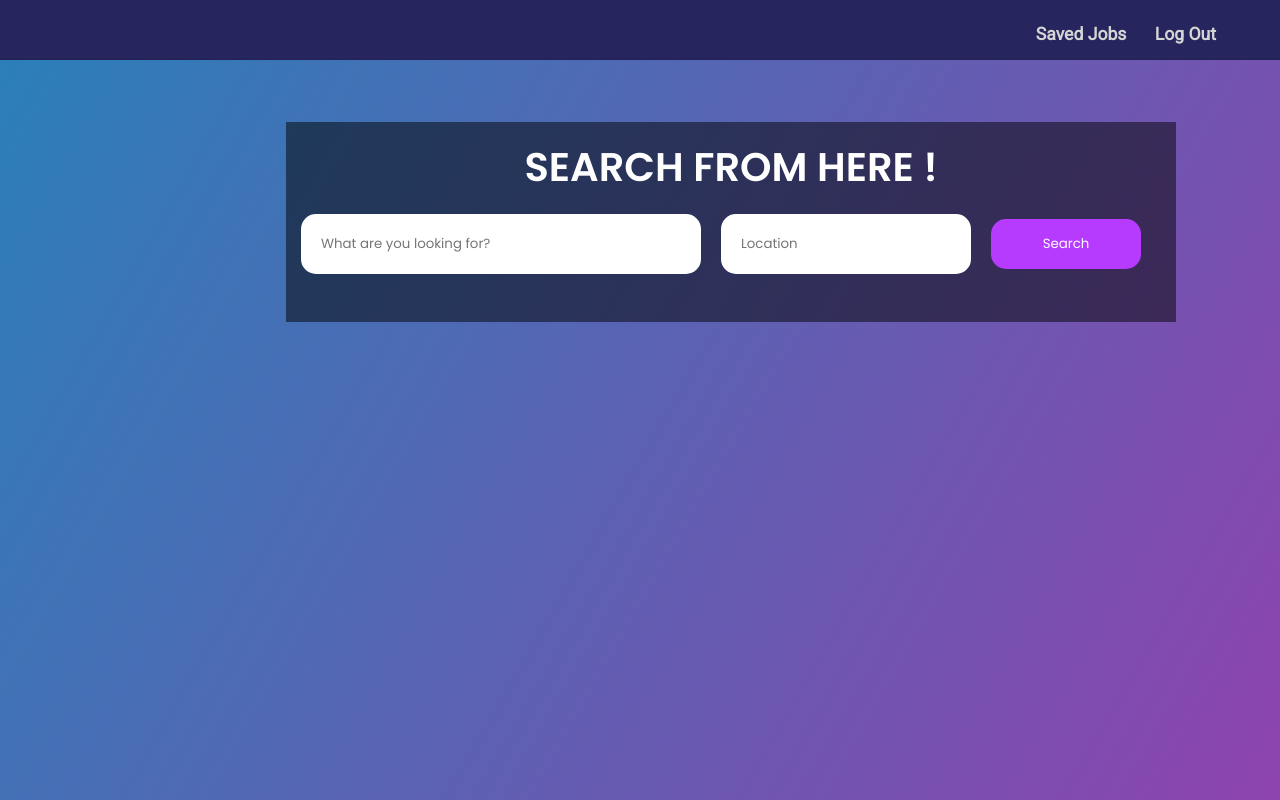
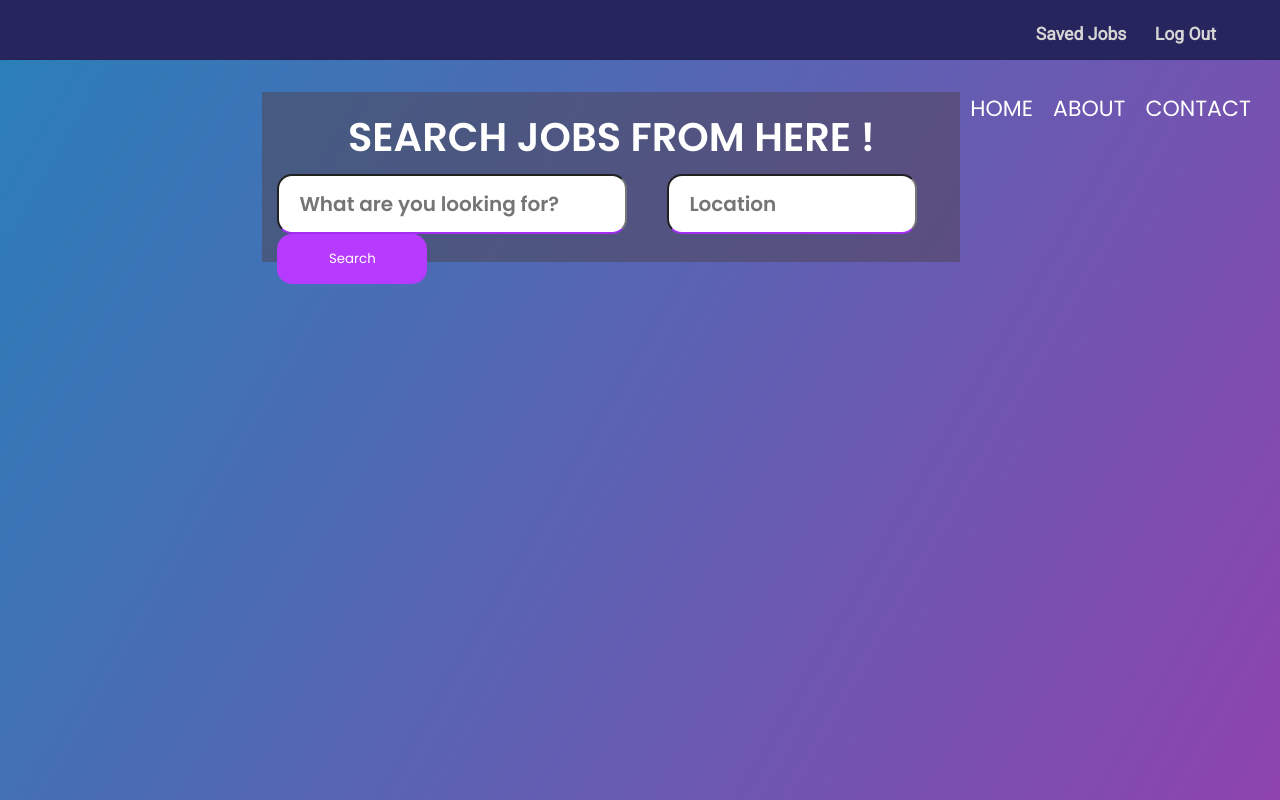
Before and after one commit to diabaatwit/Career-Match-PRO-Web-Application, a React (Create React App) app in the folder client/: page /home in a window 1280 px wide. Built offline with nearby package versions, Linux system fonts and the light colour scheme; the HTML template or start-up script is replaced by a standard one.

Commit message:
Updated the szie of cards and job info, added Navigation

```diff
--- a/client/src/components/jobs.js
+++ b/client/src/components/jobs.js
@@ -60,8 +60,8 @@ class Jobs extends Component {
     const selectedJob = results[selectedJobIndex];
 
     return (
-      <div className="container">
-        <div className="jobCardsContainer">
+      <div className="big_container">
+        <div className="Cards_Container">
           {isLoading ? (
             <div className="loader">
               <ThreeDots type="ThreeDots" color="#BADA55" height={100} width={100} />
@@ -76,7 +76,7 @@ class Jobs extends Component {
             ))
           )}
         </div>
-        <div className="jobInfoContainer">
+        <div className="Info_Container">
           {selectedJob && <JobInfo job={selectedJob} currentPage="/home"/>}
         </div>
       </div>
--- a/client/src/components/main.js
+++ b/client/src/components/main.js
@@ -12,13 +12,11 @@ class Main extends Component {
                 <section>
                     <div class="Wrapper">
 
-                        <ul class="nav-area">
+                        <ul class="main_nav-area">
                             <li><a href="/">HOME</a></li>
                             <li><a href="/about">ABOUT</a></li>
                             <li><a href="mailto:zhangf2@wit.edu">CONTACT</a></li>
                         </ul>
-
-
 
                     </div>
 
--- a/client/src/components/searchJob.js
+++ b/client/src/components/searchJob.js
@@ -75,10 +75,16 @@ class SearchJob extends Component {
                         <input id="searchBtn" value="Search" onClick={this.handleOnSubmit} />
                     </form> */}
 
+                        <ul class="nav-area">
+                            <li><a href="/">HOME</a></li>
+                            <li><a href="/about">ABOUT</a></li>
+                            <li><a href="mailto:zhangf2@wit.edu">CONTACT</a></li>
+                        </ul>
 
                     <div class="search_header">
                         <form class="form-box">
-                            <h1>Search From Here ! </h1>
+                            <h1><strong>Search  Jobs  From  Here !</strong></h1>
+                            <div class="search_field"></div>
                             <div>
                                 <input type="text" class="search-field type"
                                     placeholder= "What are you looking for?"
@@ -91,7 +97,6 @@ class SearchJob extends Component {
                         </form>
                     </div>
 
-
                 </div>
                 {console.log("is clicked " + this.state.searchClicked)}
                 {searchClicked && <Jobs resetSearchClicked={this.resetSearchClicked} key={key} />} {/* Render the other component conditionally */}
--- a/client/src/css/main.css
+++ b/client/src/css/main.css
@@ -20,17 +20,17 @@ section{
     position: relative;
 }
 
-.nav-area{
+.main_nav-area{
     float: right;
     list-style: none;
     margin-top: 40px;
 }
 
-.nav-area li{
+.main_nav-area li{
     display: inline-block;
 }
 
-.nav-area li a{
+.main_nav-area li a{
     color:#fff;
     text-decoration: none;
     padding: 5px 20px;
@@ -39,7 +39,7 @@ section{
     transition: 0.4s ease-in-out;
 }
 
-.nav-area li a:hover{
+.main_nav-area li a:hover{
     background: rgb(255, 255, 255);
     color: #333;
 }
--- a/client/src/css/searchJob.css
+++ b/client/src/css/searchJob.css
@@ -1,159 +1,159 @@
-
 .all {
   background: linear-gradient(120deg, #2980b9, #8e44ad);
   width: 100%;
   background-repeat: no-repeat;
   background-attachment: fixed;
+  overflow-x: hidden;
+  overflow-y: auto;
+}
+/*Navi area*/
+.nav-area{
+  float: right;
+  list-style: none;
+  margin-top: 0%;
+  margin-right: 0%;
+}
+
+.nav-area li{
+  display: inline-block;
+}
+
+.nav-area li a{
+  color:#fff;
+  text-decoration: none;
+  padding: 5px 10px;
+  font-family: poppins;
+  font-size: 22px;
+  transition: 0.4s ease-in-out;
+}
+
+.nav-area li a:hover{
+  background: rgb(255, 255, 255);
+  color: #333;
 }
 
 .searchForm {
-  padding: 50px;
+  padding: 1.5%;
   height: 400px;
+  margin-top: 1%;
+  margin-left: 19%;
 }
 
-form .search_field {
-  width: 15%;
+/* This is for the serach area, two seach bars and one seach button*/
+.search_header {
+  height: 170px;
+  display: flex;
+  font-family: sans-serif;
   position: relative;
-  border-bottom: 2px solid #adadad;
-  margin: 30px 0;
 }
 
-.search_field input {
-  padding: 0 5px;
-  height: 40px;
-  font-size: 16px;
-  border: none;
-  background: none;
+.welcome-text a:hover {
+  background: #fff;
+  color: #726363;
+}
+
+.search-field {
+  position: relative;
+  display: inline-block;
+  border-bottom: 2px solid #a42cf3;
+  padding: 5px 20px;
+  height: 60px;
+  border-radius: 15px;
   outline: none;
 }
 
-.search_field label {
-  position: absolute;
-  top: 50%;
-  left: 5px;
-  color: #adadad;
-  transform: translateY(-50%);
-  font-size: 16px;
-  pointer-events: none;
+.search-field::placeholder {
+  font-weight: bold;
+  font-size: 20px; /* Adjust the font size as needed */
+}
+
+.search-field {
+  font-weight: bold;
+  font-size: 20px; /* Adjust the font size as needed */
+}
+/* Fix the input text for search filed*/
+/**/
+
+
+.type {
+  width: 350px;
+  margin-right: 40px;
+}
+
+.location {
+  width: 250px;
+  margin-right: 25px;
+}
+
+.search-btn {
+  height: 50px;
+  width: 150px;
+  background: #b73bff;
+  border: none;
+  color: #fff;
+  border-radius: 15px;
+  margin-right: 20px; /* Add margin between location bar and search button */
+}
+
+.search-btn:hover {
+  background: #560372;
+  cursor: pointer;
+  border: 2px solid #c9bbbb;
   transition: .5s;
 }
 
-.search_field span::before {
-  content: '';
-  position: absolute;
-  top: 40px;
-  left: 0;
-  width: 0%;
-  height: 2px;
-  background: #2691d9;
-  transition: .5s;
+.form-box {
+  background: rgba(79, 66, 79, 0.5);
+  padding: 15px;
 }
 
-.search_field input:focus~label,
-.search_field input:valid~label {
-  top: -5px;
-  color: #2691d9;
+.form-box h1 {
+  text-align: center;
+  color: #fff;
+  text-transform: uppercase;
+  font-size: 40px;
+  margin-bottom: 1%;
+}
+/* Search area */
+
+/*This is for horizonal display box ( card, and job info)*/
+.big_container {
+  display: flex;
+  height: 100vh;
+  width: 86%;
+  flex-direction: row;
+  overflow: hidden;
+  will-change: auto;
+  margin-top: -12%;
+  margin-left: 7%;
 }
 
-.search_field input:focus~span::before,
-.search_field input:valid~span::before {
-  width: 100%;
-}
-
-#searchBtn {
-  text-align: center;
-  margin: 30px 0;
-  width: 15%;
-  height: 50px;
-  border: 1px solid;
-  background: #2691d9;
-  border-radius: 25px;
-  font-size: 18px;
-  color: #e9f4fb;
-  font-weight: 700;
-  cursor: pointer;
-  outline: none;
-}
-
-#searchBtn:hover {
-  border-color: #2691d9;
-  transition: .5s;
-}
-
-.savedJobsTitle {
-  padding: 50px;
-  height: 150px;
-}
-
-.noSavedJobs {
-  position: absolute;
-  top: 50%;
-  left: 30%;
-  text-align: center;
-}
-
-.btn {
-  text-align: center;
-  margin-top: 5px;
-  margin-right: 15px;
-  width: 17%;
-  height: 40px;
-  border: 1px solid;
-  background: #2691d9;
-  border-radius: 25px;
-  font-size: 18px;
-  color: #e9f4fb;
-  font-weight: 700;
-  cursor: pointer;
-  outline: none;
-}
-
-.btn:hover {
-  border-color: #2691d9;
-  transition: .5s;
-}
-
-.loader {
-  position: absolute;
-  display: "flex";
-  top: 50%;
-  left: 50%;
-}
-/*-------------*/
-.container {
-  display: flex;
-  height: 100vh;
-  flex-direction: row;
-  overflow: hidden;
-}
-
-.jobCardsContainer {
-  flex: 1;
+.Cards_Container {
+  flex: 30%; /* Set the flex value to 30% */
   overflow-y: auto;
   scrollbar-width: thin;
   scrollbar-color: #888 transparent;
-  width: 35%;
-
 }
 
-.jobInfoContainer {
-  flex: 1;
+.Info_Container {
+  flex: 70%; /* Set the flex value to 70% */
   overflow-y: auto;
   scrollbar-width: thin;
   scrollbar-color: #888 transparent;
-  width: 65%;
 }
 
-.jobCardsContainer::-webkit-scrollbar,
-.jobInfoContainer::-webkit-scrollbar {
+/* for view of the scrollbars*/
+.Cards_Container::-webkit-scrollbar,
+.Info_Container::-webkit-scrollbar {
   width: 0.5em;
 }
 
-.jobCardsContainer::-webkit-scrollbar-thumb,
-.jobInfoContainer::-webkit-scrollbar-thumb {
+.Cards_Container::-webkit-scrollbar-thumb,
+.Info_Container::-webkit-scrollbar-thumb {
   background: #888;
 }
 
+/* for each job card*/
 .card {
   margin: 10px;
   padding: 20px;
@@ -163,7 +163,7 @@ form .search_field {
 }
 
 .card.selected {
-  background-color: lightgray;
+  background-color: rgb(189, 117, 248);
 }
 
 .jobInfoBody {
@@ -221,151 +221,45 @@ form .search_field {
 }
 
 
-/* This is for the serach area, two seach bars and one seach button*/
-.search_header {
-  height: 200px;
-  margin-top: 1%;
-  margin-left: 20%;
-  display: flex;
-  font-family: sans-serif;
-  position: relative;
+
+/* This is for save and unsave buttons*/
+.savedJobsTitle {
+  padding: 50px;
+  height: 150px;
 }
 
-.welcome-text a:hover {
-  background: #fff;
-  color: #726363;
+.noSavedJobs {
+  position: absolute;
+  top: 50%;
+  left: 30%;
+  text-align: center;
 }
 
-.search-field {
-  display: inline-block;
-  padding: 5px 20px;
-  height: 60px;
-  border: none;
-  border-radius: 15px;
+.btn {
+  text-align: center;
+  margin-top: 5px;
+  margin-right: 15px;
+  width: 17%;
+  height: 40px;
+  border: 1px solid;
+  background: #2691d9;
+  border-radius: 25px;
+  font-size: 18px;
+  color: #e9f4fb;
+  font-weight: 700;
+  cursor: pointer;
   outline: none;
 }
 
-/* .search_field input {
-  padding: 0 5px;
-  height: 40px;
-  font-size: 16px;
-  border: none;
-  background: none;
-  outline: none;
-}
-
-.search_field label {
-  position: absolute;
-  top: 50%;
-  left: 5px;
-  color: #adadad;
-  transform: translateY(-50%);
-  font-size: 16px;
-  pointer-events: none;
+.btn:hover {
+  border-color: #2691d9;
   transition: .5s;
 }
 
-.search_field span::before {
-  content: '';
+.loader {
   position: absolute;
-  top: 40px;
-  left: 0;
-  width: 0%;
-  height: 2px;
-  background: #2691d9;
-  transition: .5s;
+  display: "flex";
+  top: 50%;
+  left: 50%;
 }
-
-.search_field input:focus~label,
-.search_field input:valid~label {
-  top: -5px;
-  color: #2691d9;
-}
-
-.search_field input:focus~span::before,
-.search_field input:valid~span::before {
-  width: 100%;
-} */
-
-.type {
-  width: 400px;
-  margin-right: 20px;
-}
-
-.location {
-  width: 250px;
-  margin-right: 20px;
-}
-
-.search-btn {
-  height: 50px;
-  width: 150px;
-  background: #b73bff;
-  border: none;
-  color: #fff;
-  border-radius: 15px;
-  margin-right: 20px; /* Add margin between location bar and search button */
-}
-
-.search-btn:hover {
-  background: #0717ff;
-  cursor: pointer;
-  transition: .5s;
-}
-
-.form-box {
-  background: rgba(0, 0, 0, 0.5);
-  padding: 15px;
-}
-
-.form-box h1 {
-  text-align: center;
-  color: #fff;
-  text-transform: uppercase;
-  font-size: 40px;
-  margin-bottom: 2%;
-}
-/*   Search area */
-
-
-
-/* Use flexbox for horizontal layout */
-/* .box {
-  display: flex;
-  flex-wrap: wrap;
-}
-
-.card {
-  display: flex;
-  flex-wrap: wrap;
-  width: 40%;
-}
-
-.jobInfoFrom {
-  display: flex;
-  flex-wrap: wrap;
-  width: 60%;
-}
-
-.card-body {
-  position: relative;
-  height: 200px;
-  margin: 10px;
-  padding: 20px;
-  background-color: #F6F6F6;
-  border-radius: 10px;
-  border: 3px solid #BADA55;
-  flex: 1;
-}
-
-
-.jobInfo_body {
-  position: relative;
-  height: 800px;
-  margin: 10px;
-  padding: 20px;
-  background-color: #F6F6F6;
-  border-radius: 10px;
-  border: 3px solid #BADA55;
-  flex: 1;
-} */
+/* save and unsave buttoms*/
```
